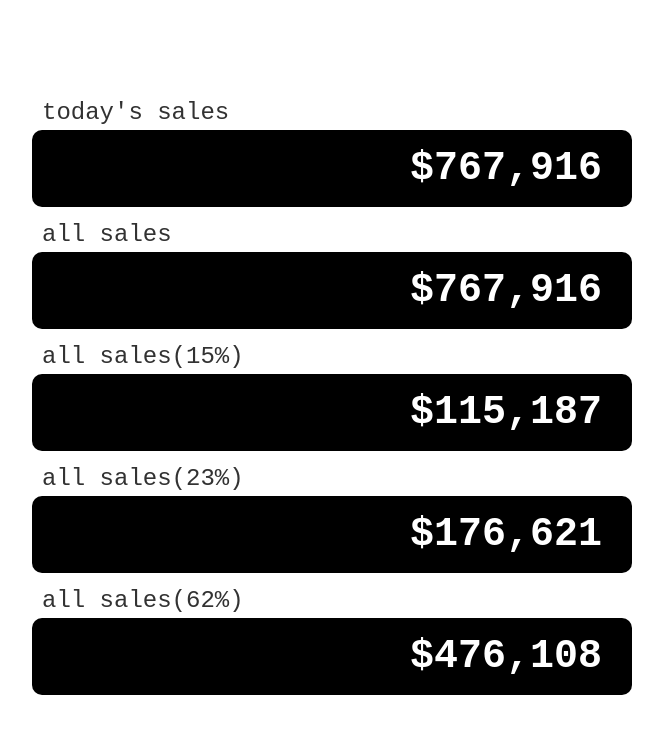
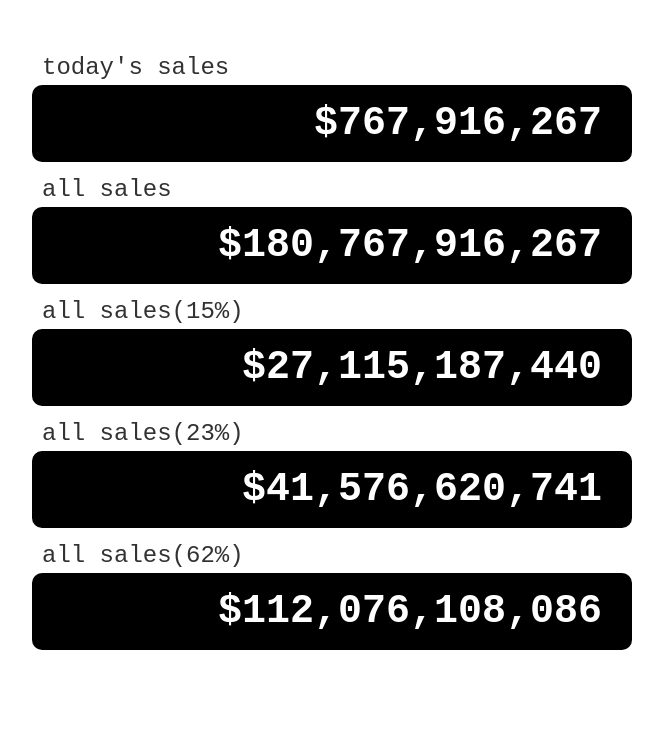
Before and after one commit to rzahuseyin1993/CountUp, a plain HTML site: page index.html in a window 1280 px wide. Shown: the whole page, without its empty margins (308-971 px from the left). Drawn offline with Linux system fonts and the light colour scheme.

Commit message:
add initial value

```diff
--- a/index.html
+++ b/index.html
@@ -36,11 +36,13 @@
 
     <script>
       const animateCountUp = (options) => {
+        const initialVal = options.initialValue || 0;
         const endVal = options.dailyGrow;
         const locales = options.locales || "en-US";
         const style = options.style || "decimal";
         const currency = options.currency || "USD";
         let total = options.total || 0;
+        total = total + initialVal;
 
         const output = options.output || {};
 
@@ -84,6 +86,7 @@
               clearInterval(counter);
               animateCountUp({
                 ...options,
+                initialValue: 0,
                 total: total + currentCount,
               });
             }
@@ -106,30 +109,27 @@
               clearInterval(counter);
               animateCountUp({
                 ...options,
+                initialValue: 0,
                 total: total + currentCount,
               });
             }
           }, frameDuration);
         }
         const printValues = (dailyValue, totalValue) => {
-          document.getElementById("input-box-a").value = dailyValue.toLocaleString(
-            locales,
-            {
+          document.getElementById("input-box-a").value =
+            dailyValue.toLocaleString(locales, {
               style: style,
               currency: currency,
               minimumFractionDigits: 0,
               maximumFractionDigits: 0,
-            }
-          );
-          document.getElementById("input-box-b").value = totalValue.toLocaleString(
-            locales,
-            {
+            });
+          document.getElementById("input-box-b").value =
+            totalValue.toLocaleString(locales, {
               style: style,
               currency: currency,
               minimumFractionDigits: 0,
               maximumFractionDigits: 0,
-            }
-          );
+            });
           if (output["box-c"] && output["box-c"].visible) {
             document.getElementById("input-box-c").value = (
               totalValue * 0.15
@@ -164,7 +164,8 @@
       };
 
       animateCountUp({
-        dailyGrow: 1000000,
+        initialValue: 180 * 1000000000,
+        dailyGrow: 1000000000,
         locales: "en-US",
         style: "currency", // "decimal", "currency"
         currency: "USD", // USD, EUR, ...
--- a/style.css
+++ b/style.css
@@ -8,11 +8,11 @@ body {
 .box {
   display: flex;
   flex-direction: column;
-  justify-content: center;
   align-items: center;
   width: 100%;
   height: 100%;
   padding: 20px;
+  padding-top: 50px;
   box-sizing: border-box;
 }
 .countup-box {
```
